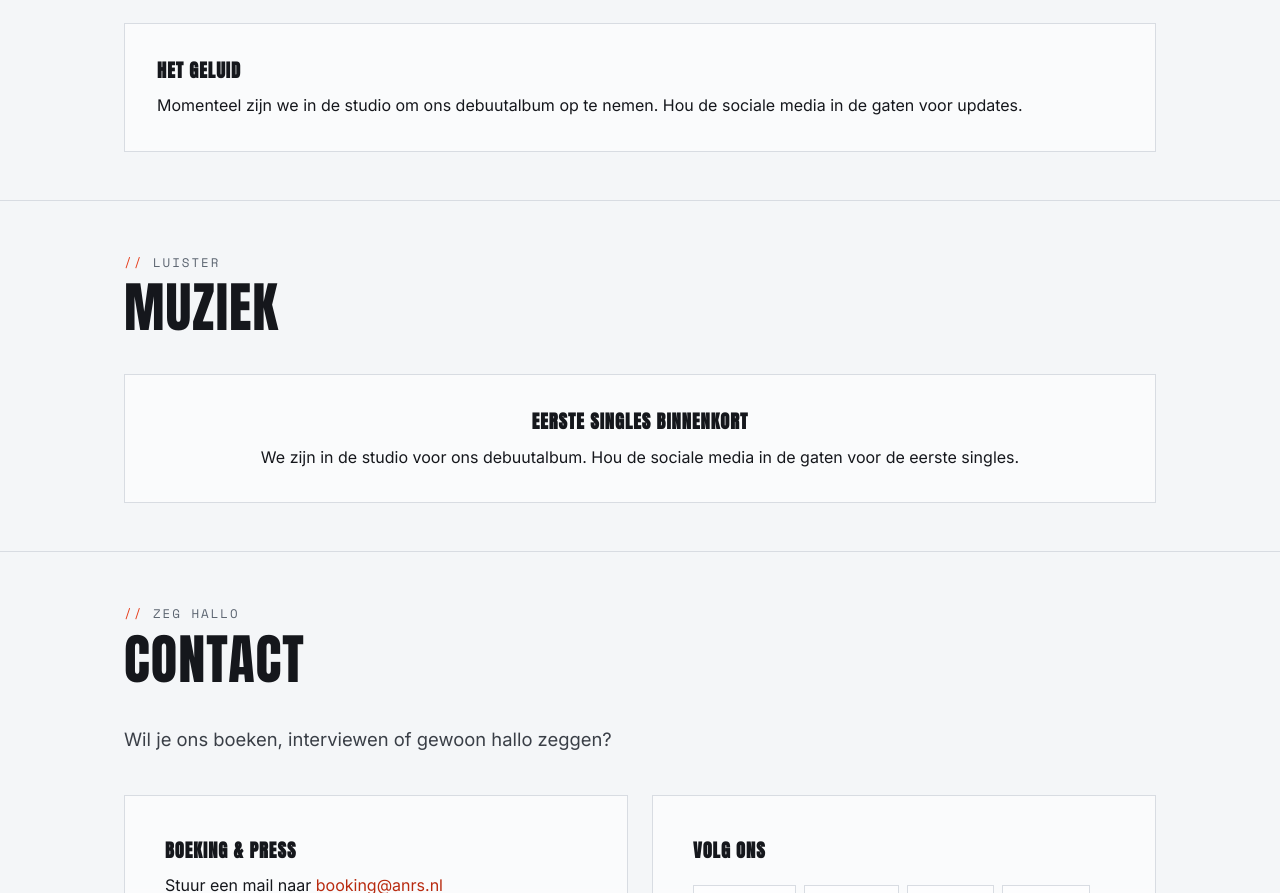
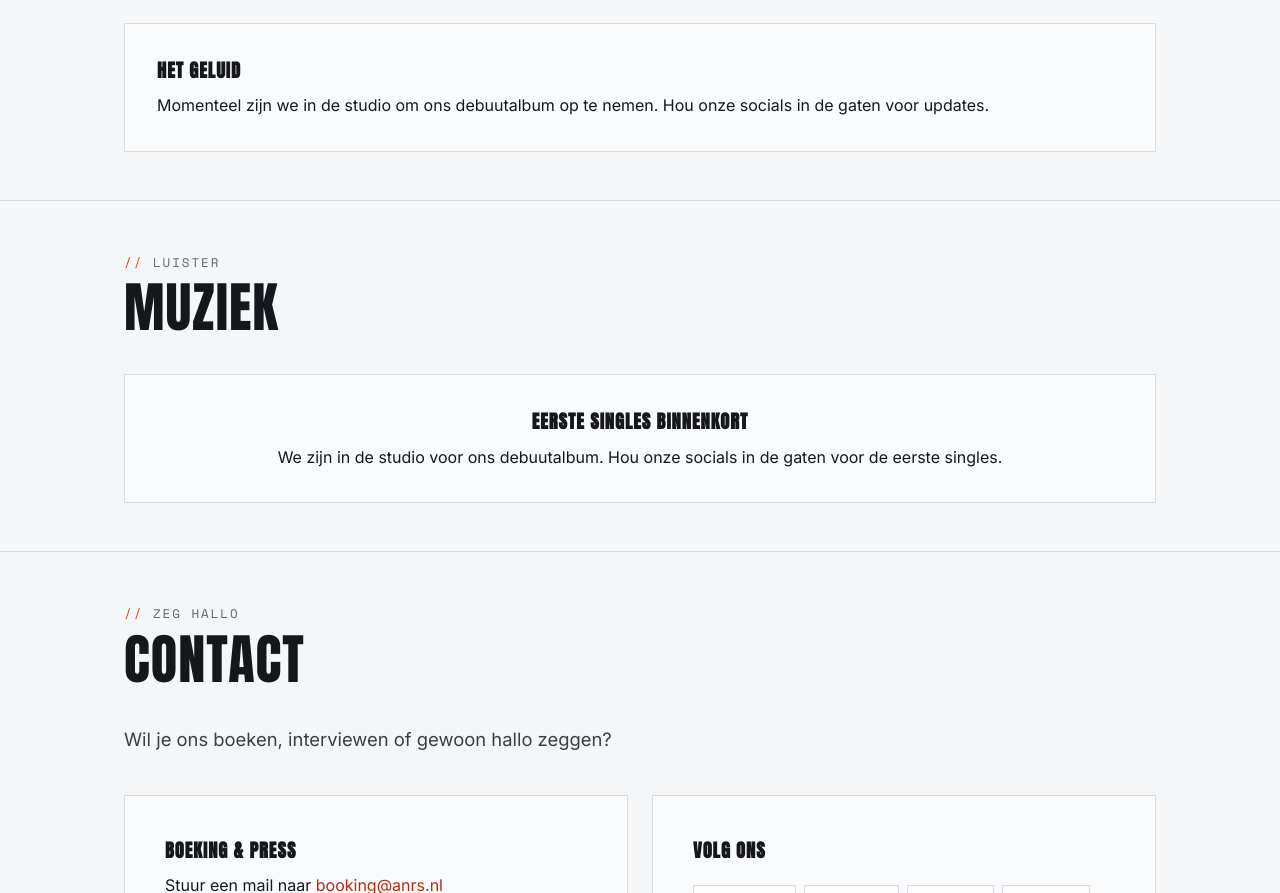
Before and after one commit to Qwekkeboom/anrs-website, a plain HTML site: page index.html in a window 1280 px wide. Shown: the part 874-1767 px from the top of the page. Drawn offline with nearby package versions, Linux system fonts and the light colour scheme.

Commit message:
change some wordings

```diff
--- a/index.html
+++ b/index.html
@@ -158,7 +158,7 @@
           <div class="card">
             <h3 class="card-title">Het geluid</h3>
             <p>
-              Momenteel zijn we in de studio om ons debuutalbum op te nemen. Hou de sociale media in de gaten voor updates.
+              Momenteel zijn we in de studio om ons debuutalbum op te nemen. Hou onze socials in de gaten voor updates.
             </p>
           </div>
         </div>
@@ -177,7 +177,7 @@
           <div class="card" style="text-align:center;">
             <h3 class="card-title">Eerste singles binnenkort</h3>
             <p>
-              We zijn in de studio voor ons debuutalbum. Hou de sociale media in de gaten voor de eerste singles.
+              We zijn in de studio voor ons debuutalbum. Hou onze socials in de gaten voor de eerste singles.
             </p>
           </div>
         </div>
```
Also changed, not shown: en/index.html (+2 -2 lines).
